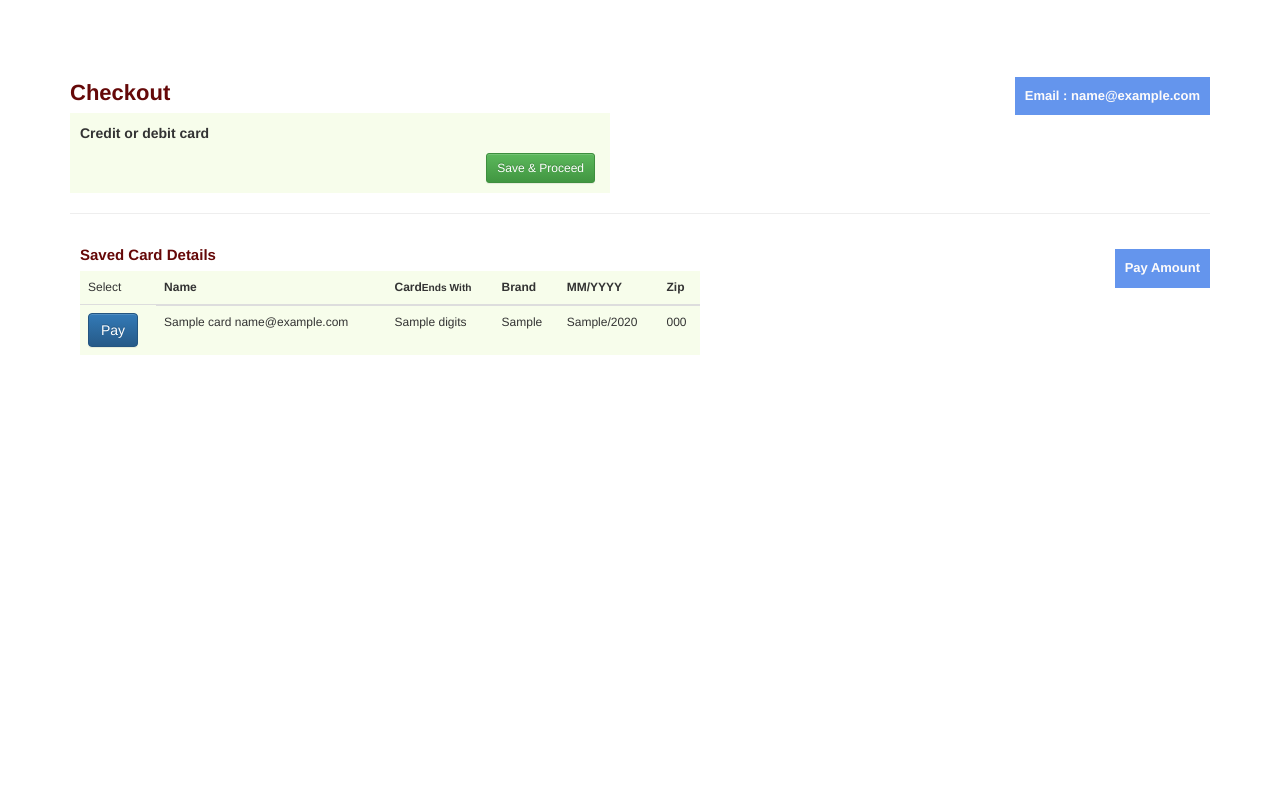
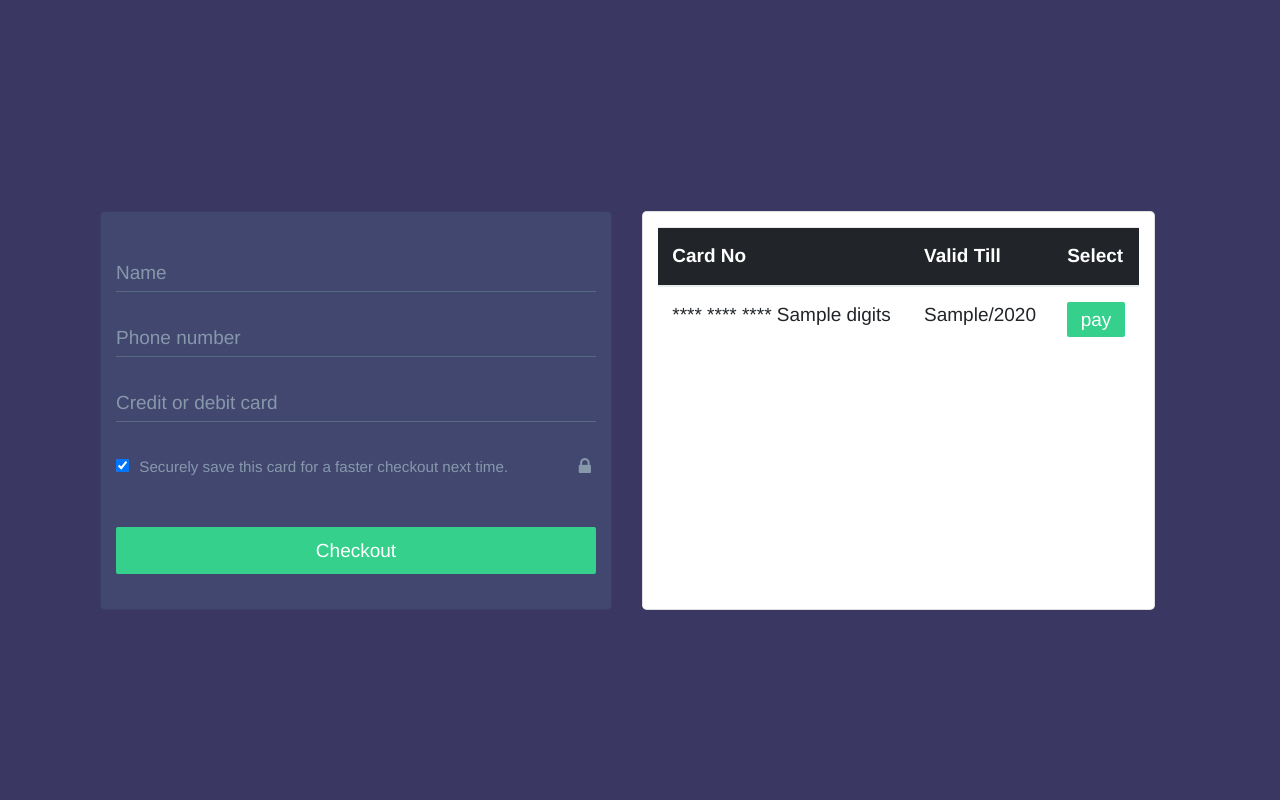
Before and after one commit to aahho/payment-microservice, a Django app: template stripe_service/templates/index.html in a window 1280 px wide. Run offline with Django 3.2, Linux system fonts and the light colour scheme; the template is opened without the code that fills it: most values are stand-ins (such as "Sample title", 1, 10 or a date in 2020); some libraries are stand-ins or nearby versions.

Commit message:
minor changes

```diff
--- a/payment_service/settings.py
+++ b/payment_service/settings.py
@@ -45,7 +45,7 @@ MIDDLEWARE = [
     'django.middleware.security.SecurityMiddleware',
     'django.contrib.sessions.middleware.SessionMiddleware',
     'django.middleware.common.CommonMiddleware',
-    # 'django.middleware.csrf.CsrfViewMiddleware',
+    'django.middleware.csrf.CsrfViewMiddleware',
     # 'django.contrib.auth.middleware.AuthenticationMiddleware',
     'django.contrib.messages.middleware.MessageMiddleware',
     'django.middleware.clickjacking.XFrameOptionsMiddleware',
--- a/payment_service/urls.py
+++ b/payment_service/urls.py
@@ -18,7 +18,7 @@ from django.contrib import admin
 from stripe_service import payment
 
 urlpatterns = [
-    # url(r'^admin/', admin.site.urls),
+    url(r'^$', payment.start),
     url(r'^payment/initiate', payment.initiate_payment),
     url(r'^payment/charge', payment.create_payment),
     url(r'^start', payment.start),
--- a/static/css/stripe.css
+++ b/static/css/stripe.css
@@ -1,64 +1,170 @@
-.navbar{
-    height: 70px;
-    background-color: #2196F3;
+* {
+  font-family: 'Helvetica Neue', Helvetica, sans-serif;
+  font-size: 19px;
+  font-variant: normal;
+  padding: 0;
+  margin: 0;
 }
-.navbar-brand{
-    color:#fff !important;
-    margin: 0px;
-    font-size: 25px;
-    font-weight: 600;
+
+html, html a{
+  height: 100%;
+  -webkit-font-smoothing: antialiased;
+  text-shadow: 1px 1px 1px rgba(0,0,0,0.004);
 }
-.top-space{
-    margin-top:90px;
+
+body {
+  display: flex;
+  align-items: center;
+  min-height: 100%;
+  background-color: #3a3863;
 }
-.card{
-    padding:0px;
+
+.checkout-form {
+  width: 480px;
+  margin: 20px auto;
 }
-.card-block{
-    padding:10px;
+
+label {
+  height: 35px;
+  position: relative;
+  color: #8798AB;
+  display: block;
+  margin-top: 30px;
+  margin-bottom: 20px;
 }
-.no-margin{
-    margin:0px;
+
+.top-navbar {
+  /*position: relative;*/
+  font-size: 13px;
+  color: white;
+  margin-top: -12px;
+  display: block;
 }
-.no-padding{
-    padding:0px;
+
+label > span {
+  position: absolute;
+  top: 0;
+  left: 0;
+  width: 100%;
+  height: 100%;
+  font-weight: 300;
+  line-height: 32px;
+  color: #8798AB;
+  border-bottom: 1px solid #586A82;
+  transition: border-bottom-color 200ms ease-in-out;
+  cursor: text;
+  pointer-events: none;
 }
-.list-group-item{
-    padding: 0.5rem 0 0.5rem 0.5rem;
-    font-size: 15px;
-    cursor: pointer;
+
+label > span span {
+  position: absolute;
+  top: 0;
+  left: 0;
+  transform-origin: 0% 50%;
+  transition: transform 200ms ease-in-out;
+  cursor: text;
 }
-.list-group-item:hover{
-    background-color: #dcdcdc;
+
+label .field.is-focused + span span,
+label .field:not(.is-empty) + span span {
+  transform: scale(0.68) translateY(-36px);
+  cursor: default;
 }
-.card-title{
-    border-bottom:1px solid #dcdcdc;
-    padding:0.35rem 0 0.4rem 0;
-    margin: 0px;
+
+label .field.is-focused + span {
+  border-bottom-color: #34D08C;
 }
-.icon-style{
-    font-size: 24px;
-    color: rgb(33, 150, 243);
+
+.field {
+  background: transparent;
+  font-weight: 300;
+  border: 0;
+  color: white;
+  outline: none;
+  cursor: text;
+  display: block;
+  width: 100%;
+  line-height: 32px;
+  padding-bottom: 3px;
+  transition: opacity 200ms ease-in-out;
 }
-.form-block{
-    padding: 20px;
+
+.field::-webkit-input-placeholder { color: #8898AA; }
+.field::-moz-placeholder { color: #8898AA; }
+
+/* IE doesn't show placeholders when empty+focused */
+ .field:-ms-input-placeholder { color: #424770; }
+
+.field.is-empty:not(.is-focused) {
+  opacity: 0;
 }
-.form-margin{
-    margin:20px 0px 0px 0px;
+
+.checkout_button {
+  float: left;
+  display: block;
+  background: #34D08C;
+  color: white;
+  border-radius: 2px;
+  border: 0;
+  margin-top: 20px;
+  font-size: 19px;
+  font-weight: 400;
+  width: 100%;
+  height: 47px;
+  line-height: 45px;
+  outline: none;
 }
-.input-group ,.form-check{
-    padding:0px;
+
+.pay_button {
+  float: left;
+  display: block;
+  background: #34D08C;
+  color: white;
+  border-radius: 2px;
+  border: 0;
+  margin-top:1px;
+  font-size: 19px;
+  font-weight: 400;
+  width: 100%;
+  height: 35px;
+  line-height: 35px;
+  outline: none;
 }
-.form-secured-msg{
-    padding: 5px 0px;
-    background: rgba(220, 220, 220, 0.48);
+
+button:focus {
+  background: #24B47E;
 }
-.active-tab{
-    background-color: rgba(0, 188, 212, 0.18);
+
+button:active {
+  background: #159570;
 }
-.hidden{
-    display: none;
+
+.outcome {
+  float: left;
+  width: 100%;
+  padding-top: 8px;
+  min-height: 20px;
+  text-align: center;
 }
-.show{
-    display: block;
+
+.success, .error {
+  display: none;
+  font-size: 15px;
 }
+
+.success.visible, .error.visible {
+  display: inline;
+}
+
+.error {
+  color: #E4584C;
+}
+
+.success {
+  color: #34D08C;
+}
+
+.success .token {
+  font-weight: 500;
+  font-size: 15px;
+}
--- a/static/js/stripe.js
+++ b/static/js/stripe.js
@@ -1,59 +1,85 @@
-$(document).ready(function() {
 var stripe = Stripe('pk_test_uaY9HcET4hVPR7mT8JZCR2HP');
 var elements = stripe.elements();
-	var style = {
+
+var card = elements.create('card', {
+  iconStyle: 'solid',
+  style: {
     base: {
-	    // Add your base input styles here. For example:
-	    fontSize: '16px',
-	    lineHeight: '24px'
+      iconColor: '#8898AA',
+      color: 'white',
+      lineHeight: '36px',
+      fontWeight: 300,
+      fontFamily: '"Helvetica Neue", Helvetica, sans-serif',
+      fontSize: '19px',
+
+      '::placeholder': {
+        color: '#8898AA',
+      },
+    },
+    invalid: {
+      iconColor: '#e85746',
+      color: '#e85746',
     }
-	};
+  },
+  classes: {
+    focus: 'is-focused',
+    empty: 'is-empty',
+  },
+});
+card.mount('#card-element');
 
-	// Create an instance of the card Element
-	var card = elements.create('card', {style: style});
-
-	// Add an instance of the card Element into the `card-element` <div>
-	card.mount('#card-element');
-	card.addEventListener('change', function(event) {
-	  var displayError = document.getElementById('card-errors');
-	  if (event.error) {
-	    displayError.textContent = event.error.message;
+var inputs = document.querySelectorAll('input.field');
+Array.prototype.forEach.call(inputs, function(input) {
+  input.addEventListener('focus', function() {
+    input.classList.add('is-focused');
+  });
+  input.addEventListener('blur', function() {
+    input.classList.remove('is-focused');
+  });
+  input.addEventListener('keyup', function() {
+    if (input.value.length === 0) {
+      input.classList.add('is-empty');
     } else {
-	    displayError.textContent = '';
-	  }
-	});
-	var form = document.getElementById('payment-form');
-	form.addEventListener('submit', function(event) {
-	  event.preventDefault();
-
-	  stripe.createToken(card).then(function(result) {
-	    if (result.error) {
-	      var errorElement = document.getElementById('card-errors');
-	      errorElement.textContent = result.error.message;
-	    } else {
-	      stripeTokenHandler(result.token);
+      input.classList.remove('is-empty');
     }
   });
 });
-	function stripeTokenHandler(token) {
-		var form = document.getElementById('payment-form');
+
+function setOutcome(result) {
+  var successElement = document.querySelector('.success');
+  var errorElement = document.querySelector('.error');
+  successElement.classList.remove('visible');
+  errorElement.classList.remove('visible');
+
+  if (result.token) {
+    // Use the token to create a charge or a customer
+    // https://stripe.com/docs/charges
+    successElement.querySelector('.token').textContent = result.token.id;
+    successElement.classList.add('visible');
+
+    var form = document.querySelector('form');
     var hiddenInput = document.createElement('input');
 	hiddenInput.setAttribute('type', 'hidden');
 	hiddenInput.setAttribute('name', 'stripeToken');
-		hiddenInput.setAttribute('value', token.id);
+	hiddenInput.setAttribute('value', result.token.id);
 	form.appendChild(hiddenInput);
+    form.submit();
 
-		form.submit();
+  } else if (result.error) {
+    errorElement.textContent = result.error.message;
+    errorElement.classList.add('visible');
+  }
 }
 
-	$('.payment-btn').click(function(){
-		var td = $(this).closest('td');
-		var value = $(td).find('input[type=hidden]').val();
-		console.log(value);
-		if (value) {
-			var form = document.getElementById('saved-card');
-			form.submit();
-		}
-		return false;
+card.on('change', function(event) {
+  setOutcome(event);
 });
+
+document.querySelector('form').addEventListener('submit', function(e) {
+  e.preventDefault();
+  var form = document.querySelector('form');
+  var extraDetails = {
+    name: form.querySelector('input[name=cardholder-name]').value,
+  };
+  stripe.createToken(card, extraDetails).then(setOutcome);
 });
--- a/stripe_service/payment.py
+++ b/stripe_service/payment.py
@@ -18,6 +18,8 @@ def initiate_payment(request):
 
 def create_payment(request):
 	if request.method == 'GET':
+		if 'secure_key' not in request.GET:
+			return Controller.respondWithError(400, 'Parameters Mismatched', 'Bad Request')
 		pass_key = request.GET['secure_key']
 		data = apis.handle('fetch_customer', request)
 		if 'email' in  data:
--- a/stripe_service/templates/base.html
+++ b/stripe_service/templates/base.html
@@ -2,24 +2,25 @@
 <html>
 <head>
   <title>{% block title %}{% endblock %}</title>
-  <meta name="viewport" content="width=device-width, initial-scale=1">
+  <meta charset="utf-8">
+  <meta name="viewport" content="width=device-width, initial-scale=1.0">
+  <link rel="stylesheet" href="https://maxcdn.bootstrapcdn.com/bootstrap/4.0.0-beta/css/bootstrap.min.css" integrity="sha384-/Y6pD6FV/Vv2HJnA6t+vslU6fwYXjCFtcEpHbNJ0lyAFsXTsjBbfaDjzALeQsN6M" crossorigin="anonymous">
+  <link rel="stylesheet" type="text/css" href="https://maxcdn.bootstrapcdn.com/font-awesome/4.7.0/css/font-awesome.min.css">
 
-  <link rel="stylesheet" href="https://maxcdn.bootstrapcdn.com/bootstrap/3.3.7/css/bootstrap.min.css" integrity="sha384-BVYiiSIFeK1dGmJRAkycuHAHRg32OmUcww7on3RYdg4Va+PmSTsz/K68vbdEjh4u" crossorigin="anonymous">
-  <link rel="stylesheet" href="https://maxcdn.bootstrapcdn.com/bootstrap/3.3.7/css/bootstrap-theme.min.css" integrity="sha384-rHyoN1iRsVXV4nD0JutlnGaslCJuC7uwjduW9SVrLvRYooPp2bWYgmgJQIXwl/Sp" crossorigin="anonymous">
 
-  <link rel="stylesheet" type="text/css" href="/static/css/base.css">
+  <link rel="stylesheet" type="text/css" href="/static/css/stripe.css">
   <link href="https://fonts.googleapis.com/css?family=Roboto+Condensed" rel="stylesheet">
   <link href="https://fonts.googleapis.com/css?family=Josefin+Sans" rel="stylesheet">
 
   <!-- Stripe Js Link -->
-  <script src="https://js.stripe.com/v3/"></script>
-  <script src="https://checkout.stripe.com/checkout.js"></script>
 
   <!-- Jquery CDN -->
   <script src="https://code.jquery.com/jquery-3.2.1.slim.min.js" integrity="sha384-KJ3o2DKtIkvYIK3UENzmM7KCkRr/rE9/Qpg6aAZGJwFDMVNA/GpGFF93hXpG5KkN" crossorigin="anonymous"></script>
-  <script src="/static/js/stripe.js"></script>
 </head>
 <body>
   {% block content %}{% endblock %}
+  <script src="https://js.stripe.com/v3/"></script>
+  <script src="https://checkout.stripe.com/checkout.js"></script>
+  <script src="/static/js/stripe.js"></script>
 </body>
 </html>
--- a/stripe_service/templates/demo_input.html
+++ b/stripe_service/templates/demo_input.html
@@ -5,6 +5,7 @@
 </head>
 <body>
   <form action="/payment/initiate" method="POST">
+  	{% csrf_token %}
     Amount : <input type="text" name="amount" required><br>
     Email : <input type="email" name="email" required><br>
     <input type="submit" name="submit" value="submit">
--- a/stripe_service/templates/index.html
+++ b/stripe_service/templates/index.html
@@ -13,64 +13,67 @@ Aahho | Payment
     </div>
     {% endfor %}
   {% endif %}
-  <div class="container" style="margin-top: 6%;">
-    <label style="font-size: 22px;color: #650808;"> Checkout </label>
-    <label class="pull-right" style="font-size: 13px;color: #fdfbfb;background-color: cornflowerblue;padding: 10px;">Email : {{data.email}}</label>
-    <div style="background-color: #f7fdeb;margin-left: 0px;margin-right: 600px;padding: 10px;">
-      <form action="/payment/charge?secure_key={{pass_key}}" method="POST" id="payment-form">
+  <div class="container">
+    <div class="row top-space">
+      <div class="card" style="padding: 15px;margin-left: 30px;margin-top: 20px;background-color: #424770;">
+        <div>
+          <form class="checkout-form" action="/payment/charge?secure_key={{pass_key}}" method="POST">
             {% csrf_token %}
-        <label for="card-element">
-          Credit or debit card
+            <label>
+              <input name="cardholder-name" class="field is-empty" placeholder="Ankur Mishra" />
+              <span><span>Name</span></span>
             </label>
-        <div id="card-element">
-          <!-- a Stripe Element will be inserted here. -->
-        </div>
-        <div id="card-errors" role="alert">
-        <!-- Used to display Element errors -->
-        </div>
-        <div class="row" style="margin-right: 5px; margin-top: 5px;">
-          <div class="text-right">
-            <button type="submit" name="btnSubmit" class="btn btn-sm btn-success">Save &amp; Proceed</button>
+            <label>
+              <input name="phone-number" class="field is-empty" type="tel" placeholder="(123) 456-7890" />
+              <span><span>Phone number</span></span>
+            </label>
+            <label>
+              <div id="card-element" class="field is-empty"></div>
+              <span><span>Credit or debit card</span></span>
+            </label>
+            <label>
+              <input type="checkbox" name="secure_save" style="margin-right:5px;" checked>
+              <small> Securely save this card for a faster checkout next time. </small>
+              <i class="fa fa-lock pull-right" style="margin:5px;"></i>
+            </label>
+            <button class="checkout_button" type="submit">Checkout</button>
+            <div class="outcome">
+              <div class="error" role="alert"></div>
+              <div class="success">
+                Success! Your Stripe token is <span class="token"></span>
               </div>
             </div>
           </form>
         </div>
-    <div>
+      </div>
+      <div class="card" style="width:45%; padding: 15px;margin-left: 30px;margin-top: 20px;">
         {% if data.cards|length > 0 %}
-    <hr>
-    <label class="pull-right" style="font-size: 13px;color: #fdfbfb;background-color: cornflowerblue;padding: 10px; margin-top: 15px;">Pay Amount</label>
-      <div style="margin-left: 0px;margin-right: 500px;padding: 10px;">
-        <label style="font-size: 15px;color: #650808;"> Saved Card Details </label>
-        <table class="table table-hover" style="font-size: 12px;background-color: #f7fdeb;">
-          <thead>
+          <table class="table">
+            <thead class="thead-inverse">
               <tr>
-              <td>Select</td>
-              <th>Name</th>
-              <th>Card<small>Ends With</small></th>
-              <th>Brand</th>
-              <th>MM/YYYY</th>
-              <th>Zip</th>
+                <th> Card No </th>
+                <th> Valid Till </th>
+                <th> Select </th>
               </tr>
             </thead>
             {% for card in data.cards %}
-            <tr>
+              <tbody>
+                <td> **** **** **** {{card.digits}} </td>
+                <td> {{card.exp_month}}/{{card.exp_year}} </td>
                 <td>
-              <form action="/payment/charge?secure_key={{pass_key}}&is_fromsaved=True" method="POST" id="saved-card">
-                <input type="button" class="payment-btn btn btn-primary" value="Pay">
+                  <form action="/payment/charge?secure_key={{pass_key}}&is_fromsaved=True" method="POST">
+                    <button class="pay_button">pay</button>
                     <input type="hidden" name="id" value="{{card.id}}">
                     <input type="hidden" name="email" value="{{card.email}}">
                   </form>
                 </td>
-              <td>{% if card.customer_name != None %}{{card.customer_name}}{% endif %} {{data.email}}</td>
-              <td>{{card.digits}}</td>
-              <td>{{card.card_brand}}</td>
-              <td>{{card.exp_month}}/{{card.exp_year}}</td>
-              <td>{{card.zip_code}}</td>
-            </tr>
+              </tbody>
             {% endfor %}
           </table>
-      </div>
+        {% else %}
+          <p style="color: red;text-align: center;font-weight: 900;margin-top: 180px;"> No Saved Card Found! </p>
         {% endif %}
       </div>
     </div>
+</div>
 {% endblock %}
```
Also changed, not shown: stripe_service/apis.py (+26 -21 lines), 1 other file. Lines whose indentation alone changed are shown as unchanged.
